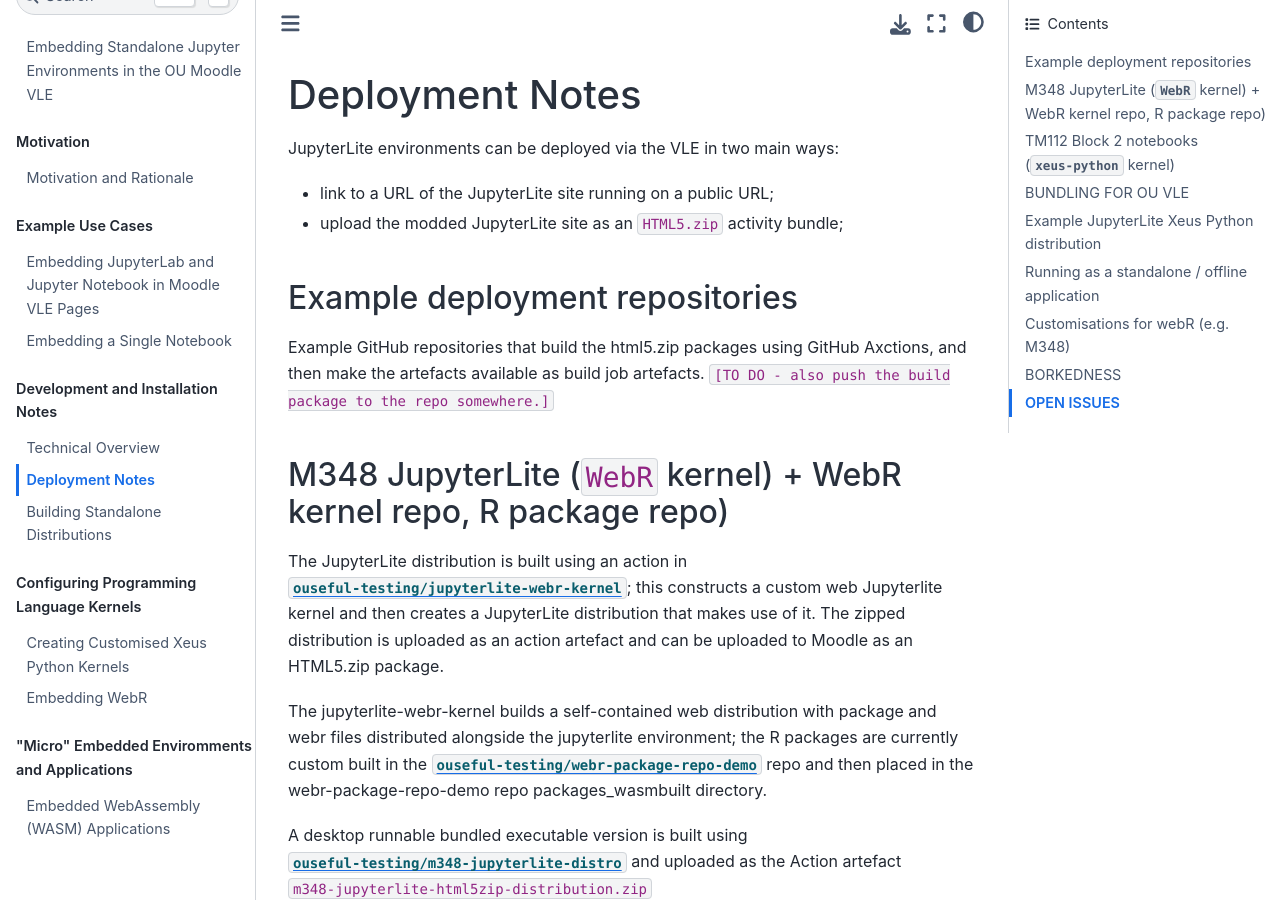
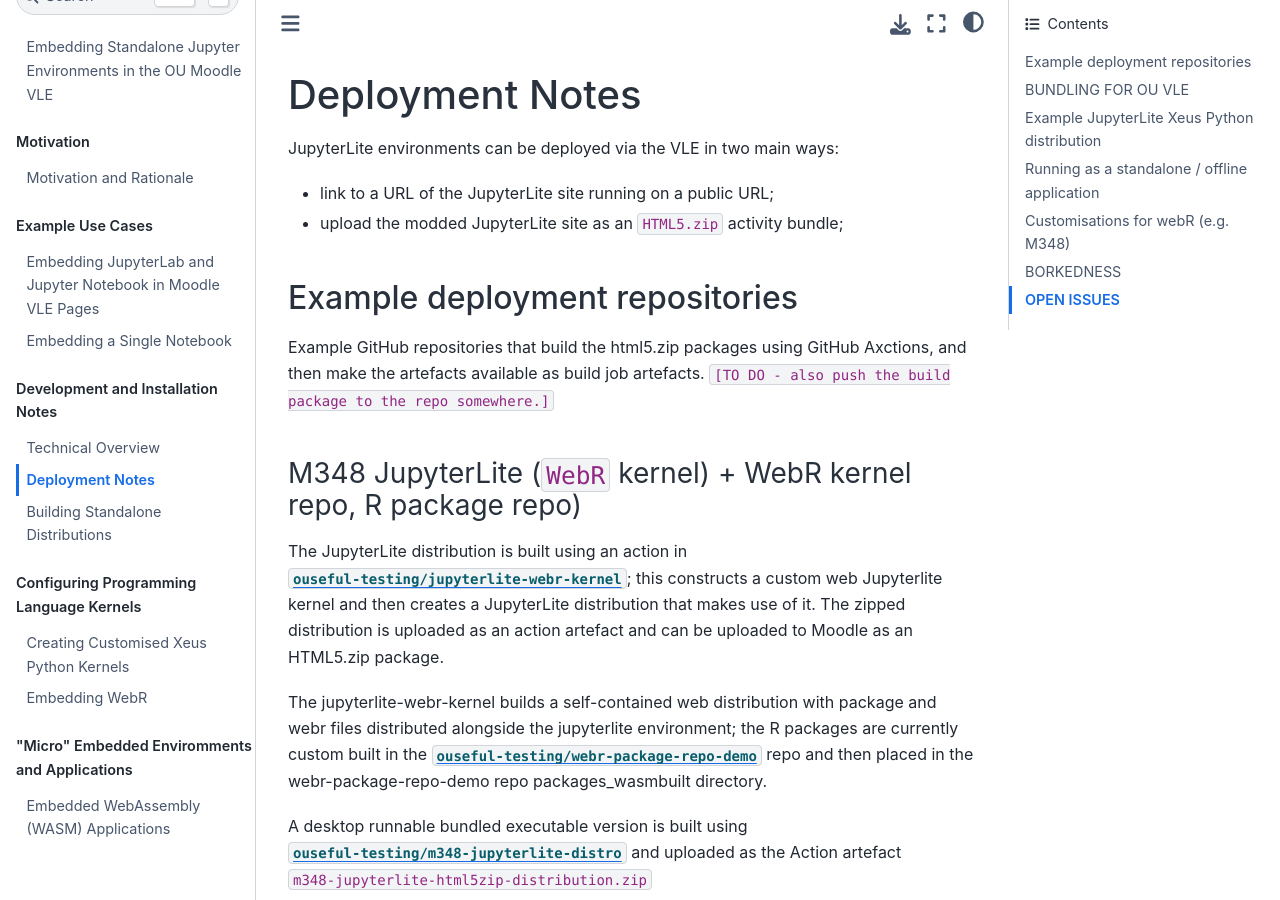
Before and after one commit to OpenComputingLab/jupyterlite_in_moodle_vle, a Jupyter Book: the page built from deployment_notes.md, in a window 1280 px wide and 900 px high. Built offline with Jupyter Book 1.0.4 settings and Sphinx 7.4.7 and the Sphinx Book theme 1.1.4, drawn with Linux system fonts in a browser that asks for light colours; pages that are not in the unit, such as notebooks, are missing from menus.

Commit message:
fix headers

```diff
--- a/deployment_notes.md
+++ b/deployment_notes.md
@@ -8,7 +8,7 @@
 ## Example deployment repositories
 
 Example GitHub repositories that build the html5.zip packages using GitHub Axctions, and then make the artefacts available as build job artefacts. `[TO DO - also push the build package to the repo somewhere.]`
-## M348 JupyterLite (`WebR` kernel) + WebR kernel repo, R package repo)
+### M348 JupyterLite (`WebR` kernel) + WebR kernel repo, R package repo)
 
 The JupyterLite distribution is built using an action in [`ouseful-testing/jupyterlite-webr-kernel`](https://github.com/ouseful-testing/jupyterlite-webr-kernel); this constructs a custom web Jupyterlite kernel and then creates a JupyterLite distribution that makes use of it. The zipped distribution is uploaded as an action artefact and can be uploaded to Moodle as an HTML5.zip package.
 
@@ -18,7 +18,7 @@
 
 `TO DO - produce a set of build actions that can work in a single repo`
 
-## TM112 Block 2 notebooks (`xeus-python` kernel)
+### TM112 Block 2 notebooks (`xeus-python` kernel)
 
 Repo: [`ouseful-demos/jupyterlite-tm112-demo`](https://github.com/ouseful-demos/jupyterlite-tm112-demo)
 
```
